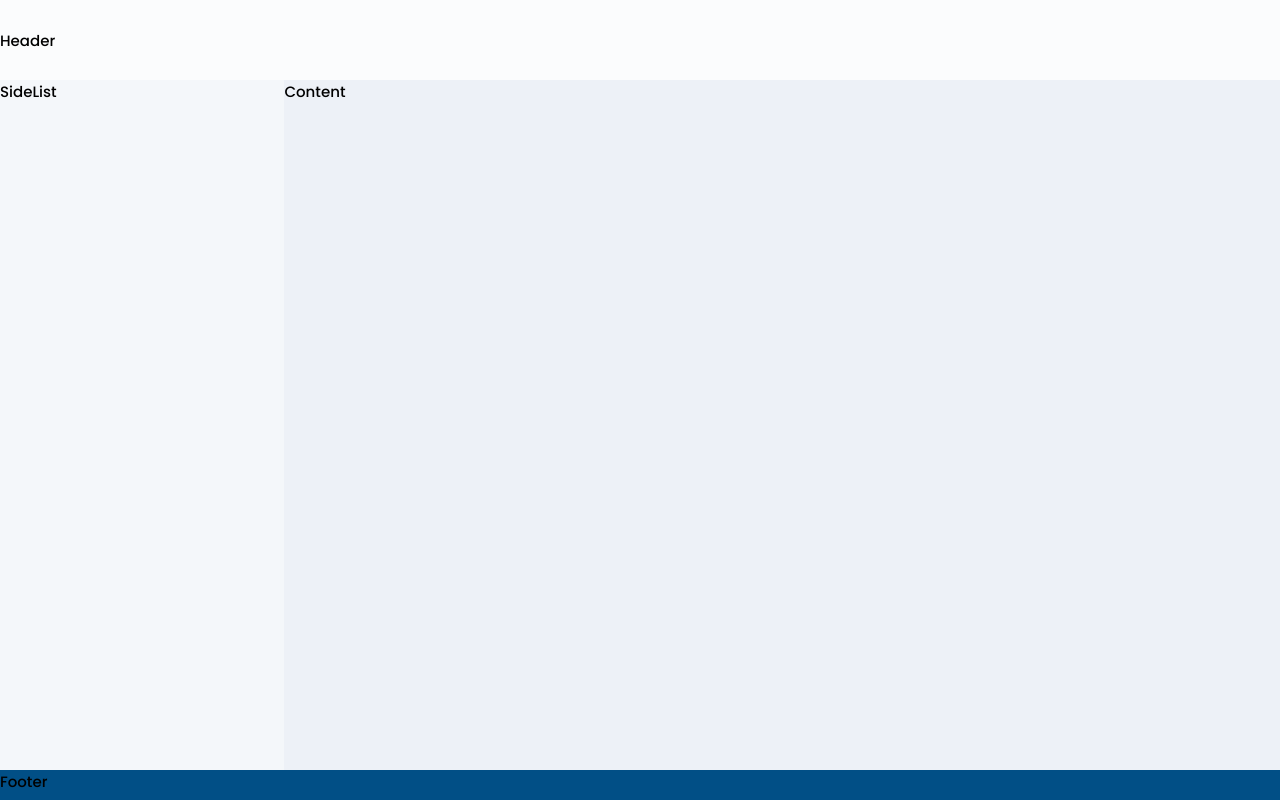
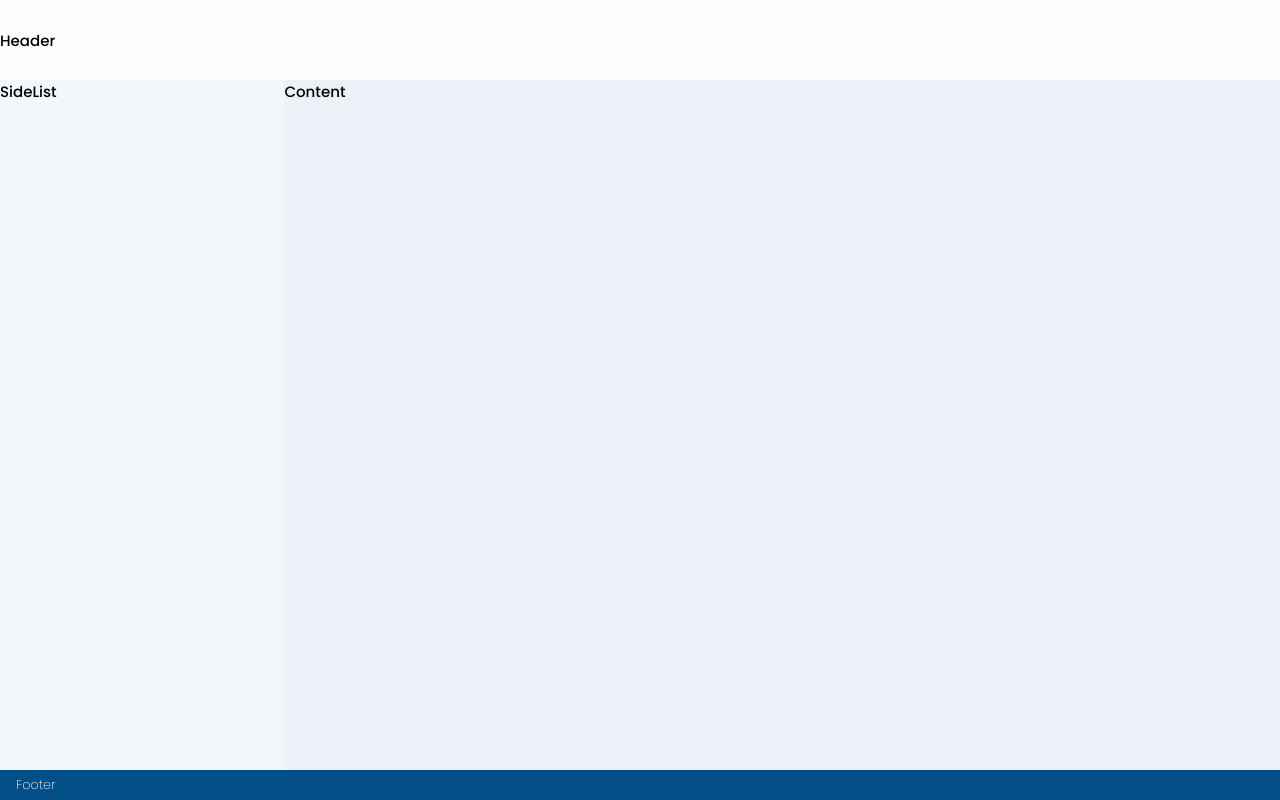
Before and after one commit to flow-build/operations-desk, a React (Create React App) app: page /dashboard in a window 1280 px wide. Built offline with nearby package versions, Linux system fonts and the light colour scheme.

Commit message:
Footer estilizado

```diff
--- a/src/pages/Dashboard/components/Footer/styles.js
+++ b/src/pages/Dashboard/components/Footer/styles.js
@@ -5,4 +5,12 @@ export const Container = styled.footer`
   grid-area: ${(props) => props.gridArea};
 
   background-color: ${colors.Primary};
+  color: ${colors.Gray_100};
+
+  display: flex;
+  align-items: center;
+
+  padding: 0 1rem;
+
+  font: 200 0.8rem Poppins;
 `;
```
